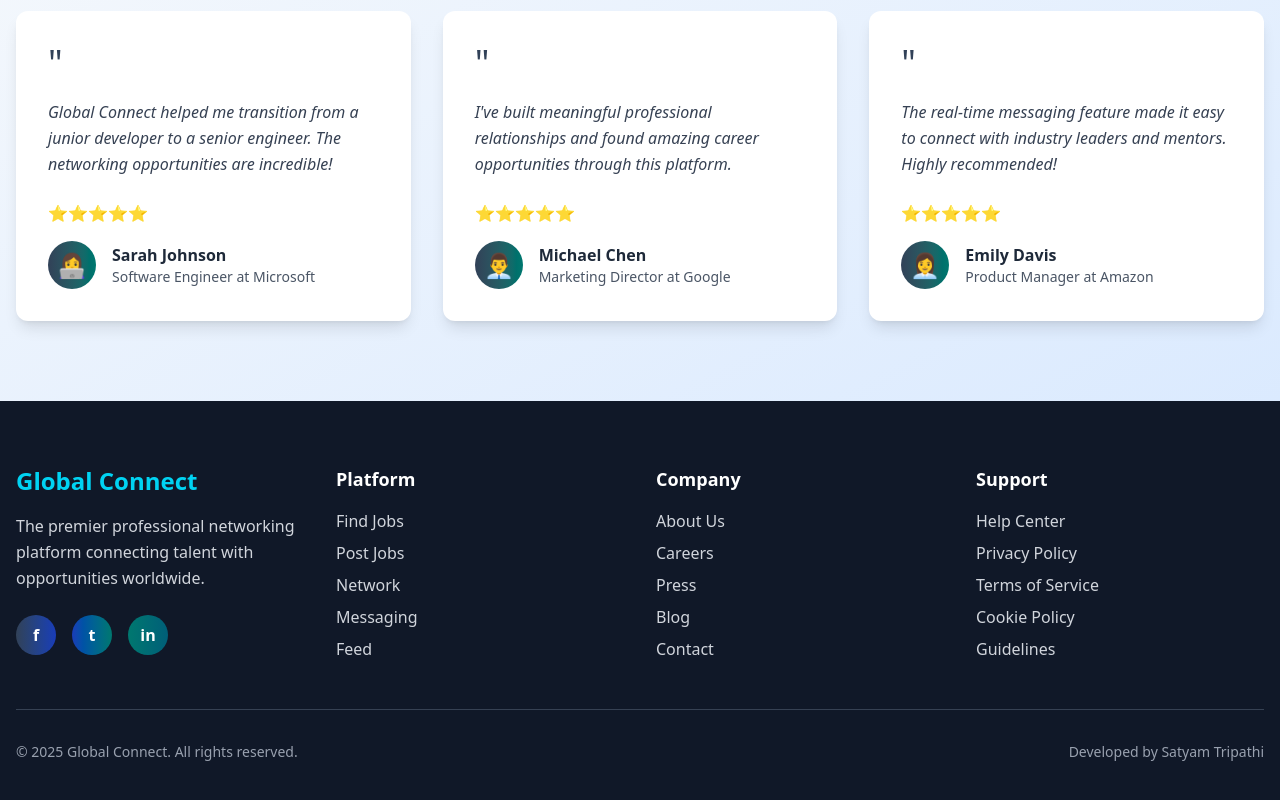
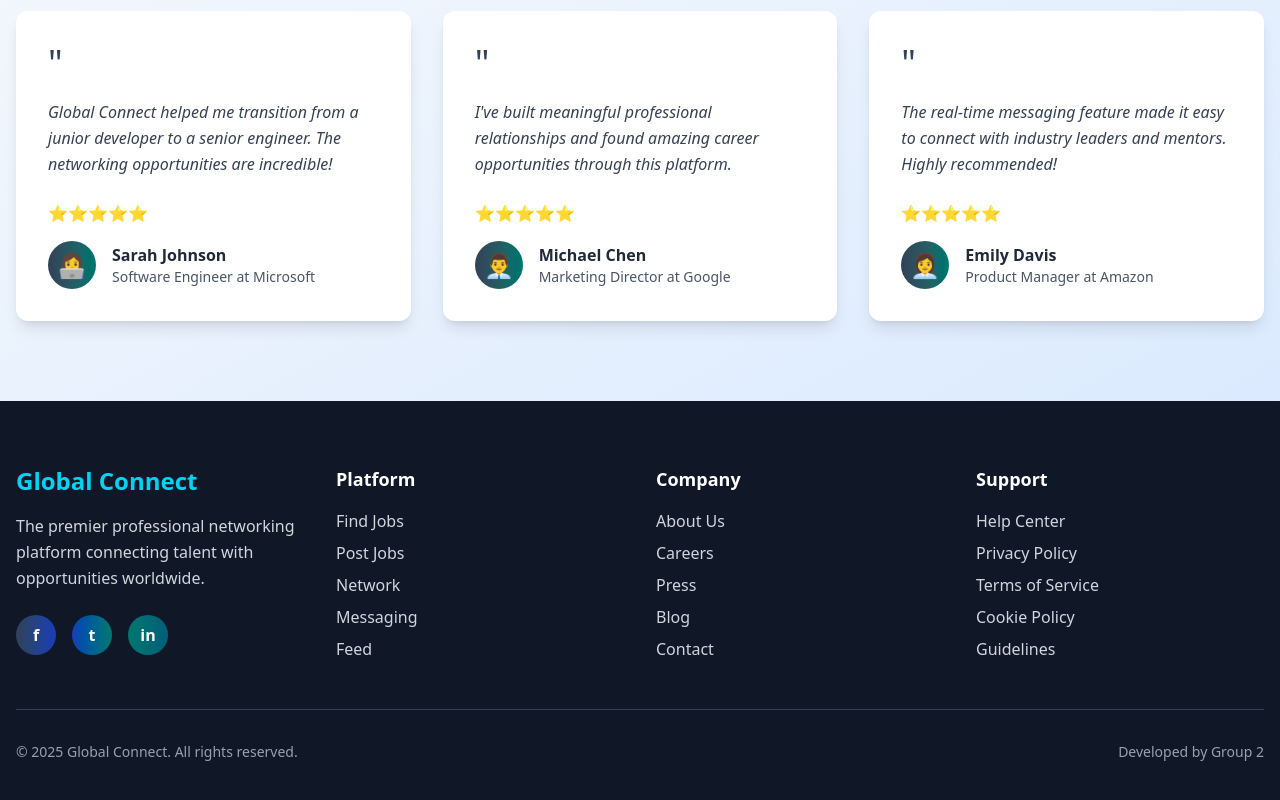
Before and after one commit to anshikait/Global-Connect, a React (Vite) app in the folder frontend/: page / in a window 1280 px wide. Shown: the part 3986-4786 px from the top of the page. Built offline with nearby package versions, Linux system fonts and the light colour scheme; no server answers.

Commit message:
new changes

```diff
--- a/frontend/src/components/Footer.jsx
+++ b/frontend/src/components/Footer.jsx
@@ -68,7 +68,7 @@ const Footer = () => {
             © {new Date().getFullYear()} Global Connect. All rights reserved.
           </p>
           <p className="text-gray-400 text-sm mt-4 md:mt-0">
-            Developed by Satyam Tripathi
+            Developed by Group 2
           </p>
         </div>
       </div>
```
